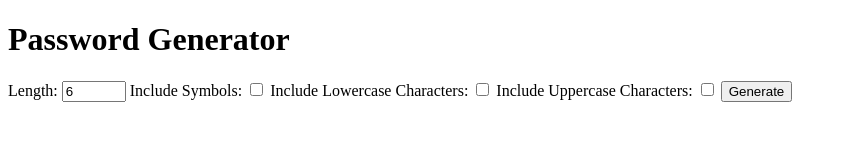
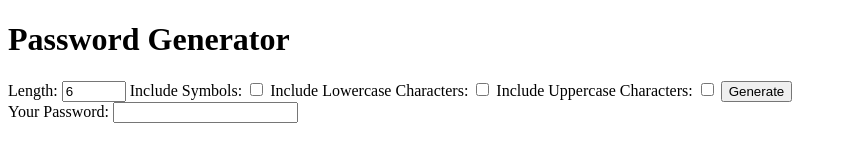
Before and after one commit to DavidReider/Password-Generator, a plain HTML site: page index.html in a window 1280 px wide. Shown: the whole page, without its empty margins (0-847 px from the left). Drawn offline with Linux system fonts and the light colour scheme.

Commit message:
Create Output Field

```diff
--- a/index.html
+++ b/index.html
@@ -21,6 +21,11 @@
       <button id="generate">Generate</button>
     </div>
 
+    <div class="container-password">
+      <label for="output"> Your Password: </label>
+      <input type="text" id="output" />
+    </div>
+
     <script src="index.js"></script>
   </body>
 </html>
```
